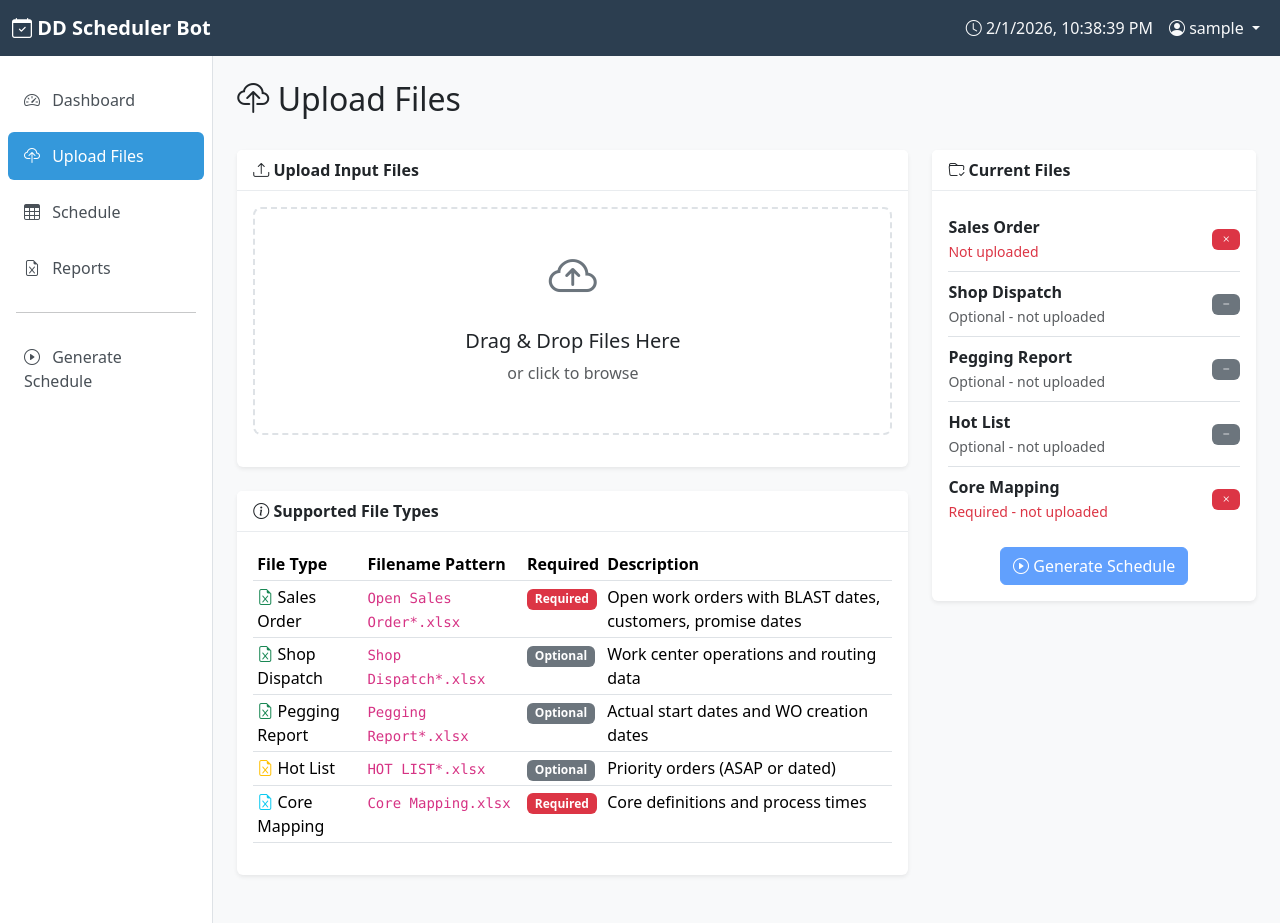
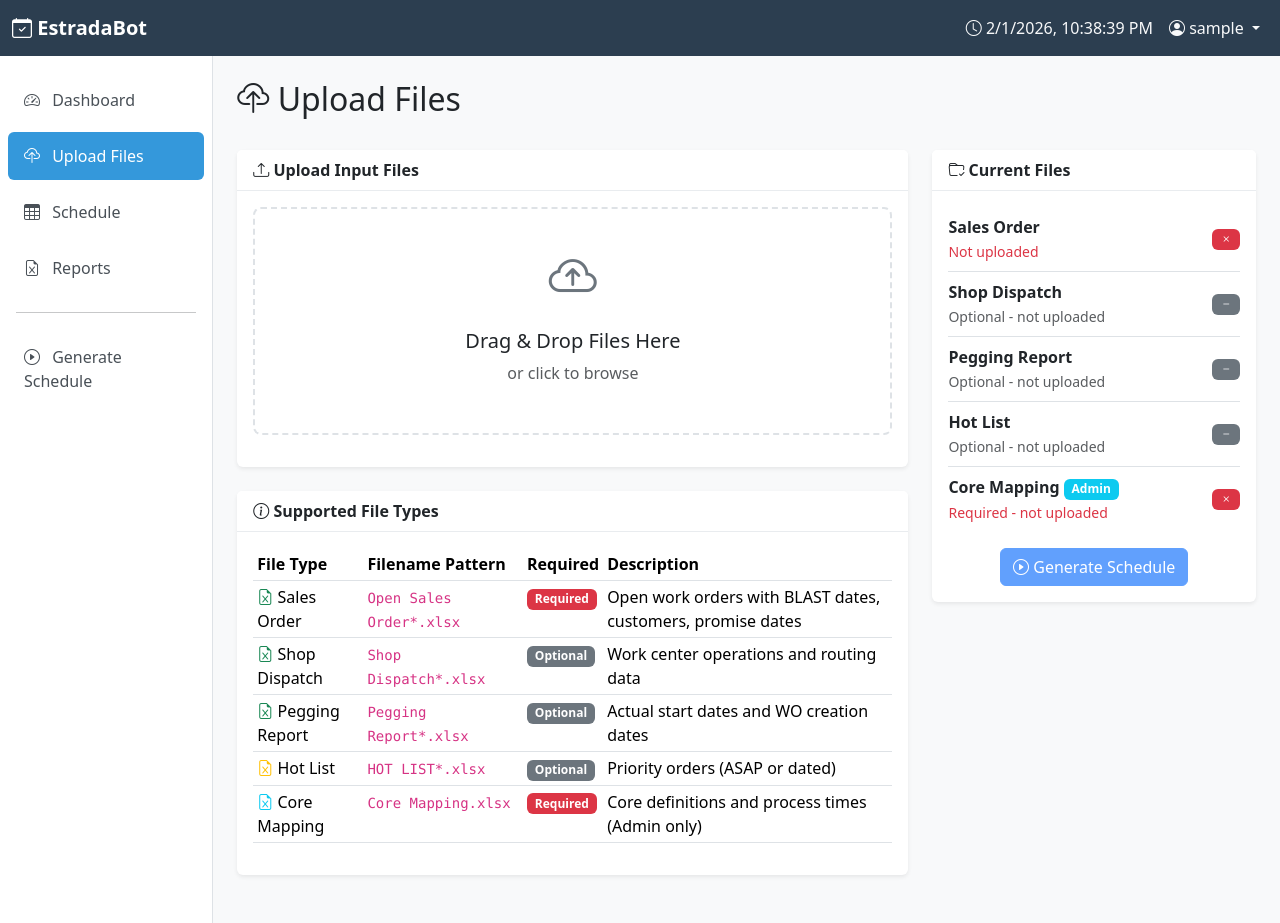
Before and after one commit to InnerLooper85/EstradaBot, a Flask app: page /upload in a window 1280 px wide. Run offline with Flask 3, Linux system fonts and the light colour scheme; the visitor is signed in with stand-in values (Sample User, id 1); some libraries are stand-ins or nearby versions.

Commit message:
Rebrand to EstradaBot and add admin-only Core Mapping
- Rename from DD Scheduler Bot to EstradaBot throughout UI
- Hide Core Mapping file upload from non-admin users
- Fix ScheduledOrder attribute access (dataclass not dict)
- Fix DESScheduler API usage (schedule_orders method)
- Fix DataLoader attribute name (hot_list_entries)

Co-Authored-By: Claude Opus 4.5 <noreply@anthropic.com>

```diff
--- a/backend/app.py
+++ b/backend/app.py
@@ -1,5 +1,5 @@
 """
-DD Scheduler Bot - Flask Web Application
+EstradaBot - Flask Web Application
 With authentication and production deployment support
 """
 
@@ -22,7 +22,7 @@ load_dotenv(os.path.join(os.path.dirname(os.path.abspath(__file__)), '..', '.env
 sys.path.insert(0, os.path.dirname(os.path.abspath(__file__)))
 
 from data_loader import DataLoader
-from algorithms.des_scheduler import DESScheduler, WorkScheduleConfig
+from algorithms.des_scheduler import DESScheduler
 from exporters.excel_exporter import (
     export_master_schedule,
     export_blast_schedule,
@@ -347,42 +347,28 @@ def generate_schedule():
         if not loader.orders:
             return jsonify({'error': 'No orders loaded. Please upload a Sales Order file.'}), 400
 
-        # Get schedule configuration from request (or use defaults)
-        config_data = request.get_json() or {}
-
-        # Create work schedule config
-        work_config = WorkScheduleConfig(
-            days_per_week=config_data.get('days_per_week', 4),
-            hours_per_shift=config_data.get('hours_per_shift', 10),
-            num_shifts=config_data.get('num_shifts', 2),
-            shift1_start=config_data.get('shift1_start', 5),
-            shift2_start=config_data.get('shift2_start', 17)
-        )
-
-        # Create scheduler and run
+        # Create scheduler
         scheduler = DESScheduler(
             orders=loader.orders,
             core_mapping=loader.core_mapping,
-            core_inventory=loader.core_inventory,
-            process_map=loader.process_map,
-            work_config=work_config
+            core_inventory=loader.core_inventory
         )
 
         # Run baseline schedule (without hot list)
-        baseline_orders = scheduler.schedule()
+        baseline_orders = scheduler.schedule_orders()
 
         # If hot list exists, run with hot list
         scheduled_orders = baseline_orders
-        if loader.hot_list:
+        if loader.hot_list_entries:
+            # Create new scheduler for hot list run
             scheduler_with_hot = DESScheduler(
                 orders=loader.orders,
                 core_mapping=loader.core_mapping,
-                core_inventory=loader.core_inventory,
-                process_map=loader.process_map,
-                work_config=work_config,
-                hot_list=loader.hot_list
+                core_inventory=loader.core_inventory
             )
-            scheduled_orders = scheduler_with_hot.schedule()
+            scheduled_orders = scheduler_with_hot.schedule_orders(
+                hot_list_entries=loader.hot_list_entries
+            )
 
         # Generate timestamp for reports
         timestamp = datetime.now().strftime('%Y%m%d_%H%M%S')
@@ -408,17 +394,17 @@ def generate_schedule():
         reports['pending'] = pending_path
 
         # Impact analysis if hot list was used
-        if loader.hot_list:
+        if loader.hot_list_entries:
             impact_path = os.path.join(output_folder, f'Impact_Analysis_{timestamp}.xlsx')
-            generate_impact_analysis(baseline_orders, scheduled_orders, loader.hot_list, impact_path)
+            generate_impact_analysis(baseline_orders, scheduled_orders, loader.hot_list_entries, impact_path)
             reports['impact'] = impact_path
 
-        # Calculate stats
-        on_time = sum(1 for o in scheduled_orders if o.get('on_time_status') == 'On Time')
-        late = sum(1 for o in scheduled_orders if o.get('on_time_status') == 'Late')
-        at_risk = sum(1 for o in scheduled_orders if o.get('on_time_status') == 'At Risk')
+        # Calculate stats (ScheduledOrder is a dataclass, use attribute access)
+        on_time_count = sum(1 for o in scheduled_orders if getattr(o, 'on_time', False))
+        late_count = sum(1 for o in scheduled_orders if not getattr(o, 'on_time', True))
+        at_risk_count = 0  # Not tracked separately in current model
 
-        turnaround_times = [o.get('turnaround_days', 0) for o in scheduled_orders if o.get('turnaround_days')]
+        turnaround_times = [o.turnaround_days for o in scheduled_orders if o.turnaround_days]
         avg_turnaround = sum(turnaround_times) / len(turnaround_times) if turnaround_times else 0
 
         # Update global state
@@ -429,11 +415,11 @@ def generate_schedule():
             'reports': reports,
             'stats': {
                 'total_orders': len(scheduled_orders),
-                'on_time': on_time,
-                'late': late,
-                'at_risk': at_risk,
+                'on_time': on_time_count,
+                'late': late_count,
+                'at_risk': at_risk_count,
                 'avg_turnaround': round(avg_turnaround, 1),
-                'hot_list_count': len(loader.hot_list) if loader.hot_list else 0
+                'hot_list_count': len(loader.hot_list_entries) if loader.hot_list_entries else 0
             }
         }
 
@@ -457,23 +443,23 @@ def get_schedule():
     if not current_schedule['orders']:
         return jsonify({'orders': [], 'stats': {}})
 
-    # Convert orders to JSON-serializable format
+    # Convert ScheduledOrder dataclass objects to JSON-serializable format
     orders_data = []
     for order in current_schedule['orders']:
         order_dict = {
-            'wo_number': order.get('wo_number', ''),
-            'part_number': order.get('part_number', ''),
-            'description': order.get('description', ''),
-            'customer': order.get('customer', ''),
-            'core': order.get('assigned_core', ''),
-            'rubber_type': order.get('rubber_type', ''),
-            'priority': order.get('priority', 'Normal'),
-            'blast_date': order.get('blast_start', '').isoformat() if order.get('blast_start') else '',
-            'completion_date': order.get('completion_date', '').isoformat() if order.get('completion_date') else '',
-            'promise_date': order.get('promise_date', '').isoformat() if order.get('promise_date') else '',
-            'turnaround_days': order.get('turnaround_days', ''),
-            'on_time_status': order.get('on_time_status', ''),
-            'is_rework': order.get('is_rework', False)
+            'wo_number': order.wo_number or '',
+            'part_number': order.part_number or '',
+            'description': order.description or '',
+            'customer': order.customer or '',
+            'core': order.assigned_core or '',
+            'rubber_type': order.rubber_type or '',
+            'priority': getattr(order, 'priority', 'Normal'),
+            'blast_date': order.blast_date.isoformat() if order.blast_date else '',
+            'completion_date': order.completion_date.isoformat() if order.completion_date else '',
+            'promise_date': order.promise_date.isoformat() if order.promise_date else '',
+            'turnaround_days': order.turnaround_days or '',
+            'on_time_status': 'On Time' if order.on_time else 'Late',
+            'is_rework': order.is_reline  # Using is_reline as proxy for rework
         }
         orders_data.append(order_dict)
 
@@ -551,7 +537,7 @@ def run_development():
     port = int(os.environ.get('PORT', 5000))
 
     print("=" * 60)
-    print("DD Scheduler Bot - Web Interface (Development)")
+    print("EstradaBot - Web Interface (Development)")
     print("=" * 60)
     print(f"Upload folder: {app.config['UPLOAD_FOLDER']}")
     print(f"Output folder: {app.config['OUTPUT_FOLDER']}")
@@ -572,7 +558,7 @@ def run_production():
     port = int(os.environ.get('PORT', 5000))
 
     print("=" * 60)
-    print("DD Scheduler Bot - Web Interface (Production)")
+    print("EstradaBot - Web Interface (Production)")
     print("=" * 60)
     print(f"Upload folder: {app.config['UPLOAD_FOLDER']}")
     print(f"Output folder: {app.config['OUTPUT_FOLDER']}")
--- a/backend/templates/404.html
+++ b/backend/templates/404.html
@@ -1,6 +1,6 @@
 {% extends 'base.html' %}
 
-{% block title %}Page Not Found - DD Scheduler Bot{% endblock %}
+{% block title %}Page Not Found - EstradaBot{% endblock %}
 
 {% block content %}
 <div class="text-center py-5">
--- a/backend/templates/500.html
+++ b/backend/templates/500.html
@@ -1,6 +1,6 @@
 {% extends 'base.html' %}
 
-{% block title %}Server Error - DD Scheduler Bot{% endblock %}
+{% block title %}Server Error - EstradaBot{% endblock %}
 
 {% block content %}
 <div class="text-center py-5">
--- a/backend/templates/base.html
+++ b/backend/templates/base.html
@@ -3,7 +3,7 @@
 <head>
     <meta charset="UTF-8">
     <meta name="viewport" content="width=device-width, initial-scale=1.0">
-    <title>{% block title %}DD Scheduler Bot{% endblock %}</title>
+    <title>{% block title %}EstradaBot{% endblock %}</title>
 
     <!-- Bootstrap 5 CSS -->
     <link href="https://cdn.jsdelivr.net/npm/bootstrap@5.3.2/dist/css/bootstrap.min.css" rel="stylesheet">
@@ -172,7 +172,7 @@
     <nav class="navbar navbar-expand-lg navbar-dark">
         <div class="container-fluid">
             <a class="navbar-brand" href="/">
-                <i class="bi bi-calendar-check"></i> DD Scheduler Bot
+                <i class="bi bi-calendar-check"></i> EstradaBot
             </a>
             <button class="navbar-toggler" type="button" data-bs-toggle="collapse" data-bs-target="#navbarNav">
                 <span class="navbar-toggler-icon"></span>
--- a/backend/templates/index.html
+++ b/backend/templates/index.html
@@ -97,8 +97,9 @@
                                 {% endif %}
                             </td>
                         </tr>
+                        {% if current_user.role == 'admin' %}
                         <tr>
-                            <td><i class="bi bi-file-earmark-excel text-info"></i> Core Mapping</td>
+                            <td><i class="bi bi-file-earmark-excel text-info"></i> Core Mapping <span class="badge bg-info">Admin</span></td>
                             <td class="text-end">
                                 {% if files.core_mapping %}
                                     <span class="text-success"><i class="bi bi-check-circle"></i> {{ files.core_mapping.name[:30] }}...</span>
@@ -107,6 +108,7 @@
                                 {% endif %}
                             </td>
                         </tr>
+                        {% endif %}
                     </tbody>
                 </table>
             </div>
--- a/backend/templates/login.html
+++ b/backend/templates/login.html
@@ -3,7 +3,7 @@
 <head>
     <meta charset="UTF-8">
     <meta name="viewport" content="width=device-width, initial-scale=1.0">
-    <title>Login - DD Scheduler Bot</title>
+    <title>Login - EstradaBot</title>
 
     <!-- Bootstrap 5 CSS -->
     <link href="https://cdn.jsdelivr.net/npm/bootstrap@5.3.2/dist/css/bootstrap.min.css" rel="stylesheet">
@@ -97,7 +97,7 @@
         <div class="login-card">
             <div class="login-header">
                 <i class="bi bi-calendar-check"></i>
-                <h3 class="mb-0">DD Scheduler Bot</h3>
+                <h3 class="mb-0">EstradaBot</h3>
                 <small>Production Scheduling System</small>
             </div>
 
--- a/backend/templates/upload.html
+++ b/backend/templates/upload.html
@@ -76,12 +76,14 @@
                             <td><span class="badge bg-secondary">Optional</span></td>
                             <td>Priority orders (ASAP or dated)</td>
                         </tr>
+                        {% if current_user.role == 'admin' %}
                         <tr>
                             <td><i class="bi bi-file-earmark-excel text-info"></i> Core Mapping</td>
                             <td><code>Core Mapping.xlsx</code></td>
                             <td><span class="badge bg-danger">Required</span></td>
-                            <td>Core definitions and process times</td>
+                            <td>Core definitions and process times (Admin only)</td>
                         </tr>
+                        {% endif %}
                     </tbody>
                 </table>
             </div>
@@ -168,10 +170,11 @@
                         {% endif %}
                     </div>
 
-                    <!-- Core Mapping -->
+                    <!-- Core Mapping (Admin only) -->
+                    {% if current_user.role == 'admin' %}
                     <div class="list-group-item d-flex justify-content-between align-items-center px-0">
                         <div>
-                            <strong>Core Mapping</strong><br>
+                            <strong>Core Mapping</strong> <span class="badge bg-info">Admin</span><br>
                             {% if files.core_mapping %}
                                 <small class="text-success">{{ files.core_mapping.name }}</small><br>
                                 <small class="text-muted">{{ files.core_mapping.modified.strftime('%m/%d/%Y %H:%M') }}</small>
@@ -185,6 +188,7 @@
                             <span class="badge bg-danger"><i class="bi bi-x"></i></span>
                         {% endif %}
                     </div>
+                    {% endif %}
                 </div>
 
                 <div class="mt-3 text-center">
--- a/run_production.py
+++ b/run_production.py
@@ -1,6 +1,6 @@
 #!/usr/bin/env python
 """
-DD Scheduler Bot - Production Server Launcher
+EstradaBot - Production Server Launcher
 
 This script starts the production server using Waitress (Windows-compatible).
 For Linux/Unix servers, you can also use Gunicorn.
```
Also changed, not shown: 3 other files.
